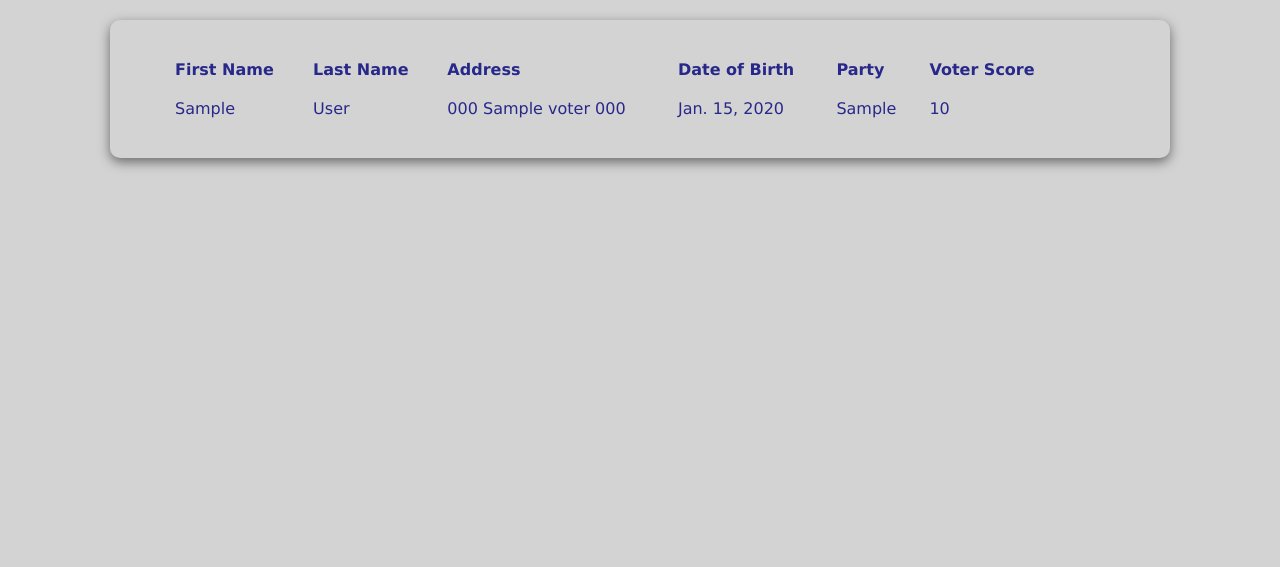
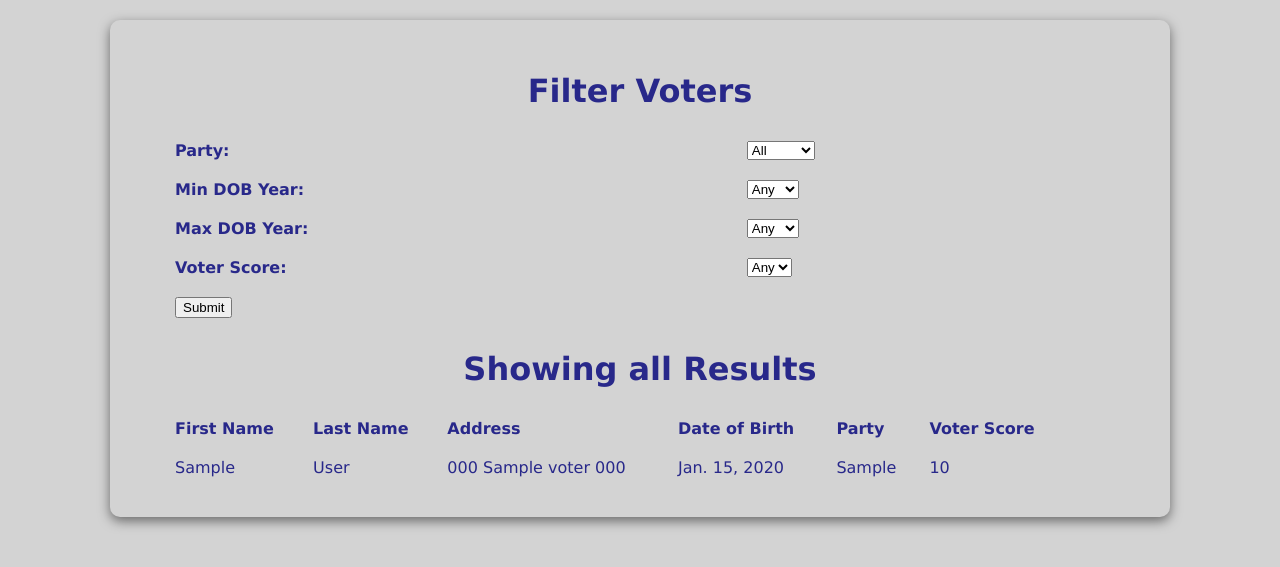
Before and after one commit to JaStaGa/JSG-Website-Directory, a Django app: page /voter_analytics/voters in a window 1280 px wide. Shown: the part 86-653 px from the top of the page. Run offline with Django 5.2, Linux system fonts and the light colour scheme; tables that the repository leaves empty hold one stand-in row (values such as "Sample post").

Commit message:
working filters

```diff
--- a/voter_analytics/templates/voter_analytics/voter_detail.html
+++ b/voter_analytics/templates/voter_analytics/voter_detail.html
@@ -1,28 +1,61 @@
 <!-- voter_detail/voter_list.html -->
 
-{% load static %}
-<link rel="stylesheet" href="{% static 'styles-voter.css' %}">
+<h1>Filter Voters</h1>
 
-<h1>{{ voter.first_name }} {{ voter.last_name }}</h1>
-<p><strong>Address:</strong> {{ voter.street_number }} {{ voter.street_name }}{% if voter.apartment_number %}, Apt {{ voter.apartment_number }}{% endif %}, {{ voter.zip_code }}</p>
-<p><strong>Date of Birth:</strong> {{ voter.date_of_birth }}</p>
-<p><strong>Registration Date:</strong> {{ voter.date_of_registration }}</p>
-<p><strong>Party:</strong> {{ voter.party_affiliation|trim }}</p>
-<p><strong>Precinct:</strong> {{ voter.precinct_number }}</p>
-<p><strong>Voter Score:</strong> {{ voter.voter_score }}</p>
+<table>
+  <form action="{% url 'voters' %}">
 
-<ul>
-  <li>Voted in 2020 State: {{ voter.v20state }}</li>
-  <li>Voted in 2021 Town: {{ voter.v21town }}</li>
-  <li>Voted in 2021 Primary: {{ voter.v21primary }}</li>
-  <li>Voted in 2022 General: {{ voter.v22general }}</li>
-  <li>Voted in 2023 Town: {{ voter.v23town }}</li>
-</ul>
+    <tr>
+      <th>Party:</th>
+      <td>
+        <select name="party">
+          <option value="">All</option>
+          {% for p in parties %}
+            <option value="{{ p }}" {% if filters.party == p %}selected{% endif %}>{{ p|cut:" " }}</option>
+          {% endfor %}
+        </select>
+      </td>
+    </tr>
 
-<p>
-  <a href="https://www.google.com/maps/search/?api=1&query={{ voter.street_number }}+{{ voter.street_name }}+{{ voter.zip_code }}" target="_blank">
-    View on Google Maps
-  </a>
-</p>
+    <tr>
+      <th>Min DOB Year:</th>
+      <td>
+        <select name="min_dob">
+          <option value="">Any</option>
+          {% for year in years %}
+            <option value="{{ year }}" {% if filters.min_dob == year|stringformat:"s" %}selected{% endif %}>{{ year }}</option>
+          {% endfor %}
+        </select>
+      </td>
+    </tr>
 
-<p><a href="{% url 'voters' %}">Back to list</a></p>
+    <tr>
+      <th>Max DOB Year:</th>
+      <td>
+        <select name="max_dob">
+          <option value="">Any</option>
+          {% for year in years %}
+            <option value="{{ year }}" {% if filters.max_dob == year|stringformat:"s" %}selected{% endif %}>{{ year }}</option>
+          {% endfor %}
+        </select>
+      </td>
+    </tr>
+
+    <tr>
+      <th>Voter Score:</th>
+      <td>
+        <select name="score">
+          <option value="">Any</option>
+          {% for score in scores %}
+            <option value="{{ score }}" {% if filters.score == score|stringformat:"s" %}selected{% endif %}>{{ score }}</option>
+          {% endfor %}
+        </select>
+      </td>
+    </tr>
+
+    <tr>
+      <td><input type="submit"></td>
+      <td></td>
+    </tr>
+  </form>
+</table>
--- a/voter_analytics/templates/voter_analytics/voter_list.html
+++ b/voter_analytics/templates/voter_analytics/voter_list.html
@@ -4,11 +4,17 @@
 
 {% extends 'voter_analytics/base.html' %}
 
-<h1>Showing all Results</h1>
+
 
 {% block content %}
 
 <div class="container">
+
+    <div class="row">
+        {% include "voter_analytics/voter_detail.html" %}
+    </div>
+
+    <h1>Showing all Results</h1>
 
 
     <div class="row">
--- a/voter_analytics/views.py
+++ b/voter_analytics/views.py
@@ -13,11 +13,41 @@ class VoterListView(ListView):
     model = Voter
     template_name = 'voter_analytics/voter_list.html'
     context_object_name = 'voters'
-    paginate_by = 25
+    paginate_by = 100
     ordering = ['last_name', 'first_name']
 
-    # def get_queryset(self):
-    #     voters = super().get_queryset()
+    def get_queryset(self):
+        voters = super().get_queryset()
+
+        party = self.request.GET.get('party')
+        if party:
+            voters = voters.filter(party_affiliation=party)
+
+        min_dob = self.request.GET.get('min_dob')
+        if min_dob:
+            voters = voters.filter(date_of_birth__year__gte=int(min_dob))
+
+        max_dob = self.request.GET.get('max_dob')
+        if max_dob:
+            voters = voters.filter(date_of_birth__year__lte=int(max_dob))
+
+        score = self.request.GET.get('score')
+        if score:
+            voters = voters.filter(voter_score=int(score))
+
+        return voters
+
+    def get_context_data(self, **kwargs):
+        context = super().get_context_data(**kwargs)
+
+        context['parties'] = sorted(set(Voter.objects.values_list('party_affiliation', flat=True)))
+        context['years'] = sorted(set(v.date_of_birth.year for v in Voter.objects.all()))
+        context['scores'] = sorted(set(Voter.objects.values_list('voter_score', flat=True)))
+        context['elections'] = ['v20state', 'v21town', 'v21primary', 'v22general', 'v23town']
+
+        context['filters'] = self.request.GET  # Pass current filters back to the template
+
+        return context
     #     return voters[:25]
     #     queryset = Voter.objects.all()
     #     party = self.request.GET.get('party')
```
